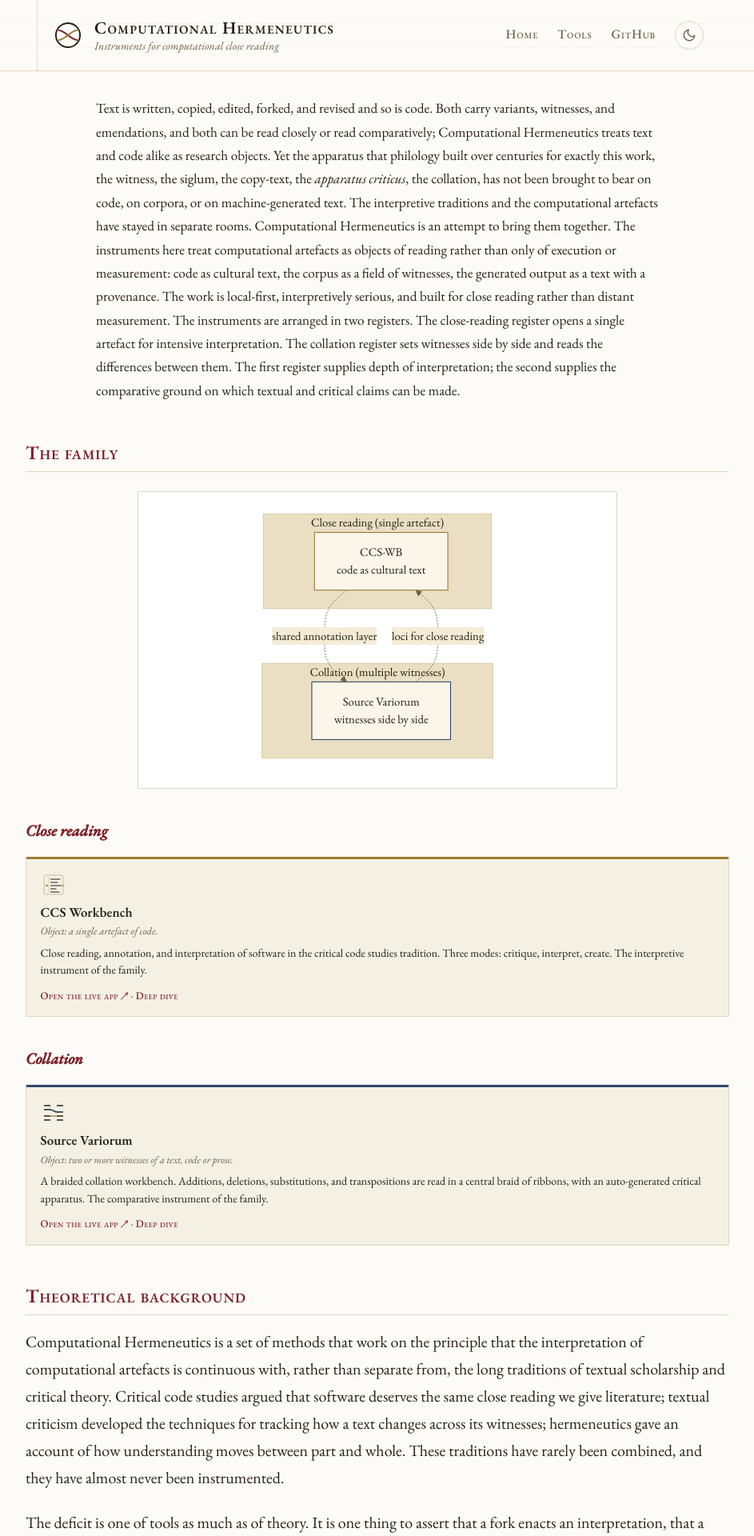
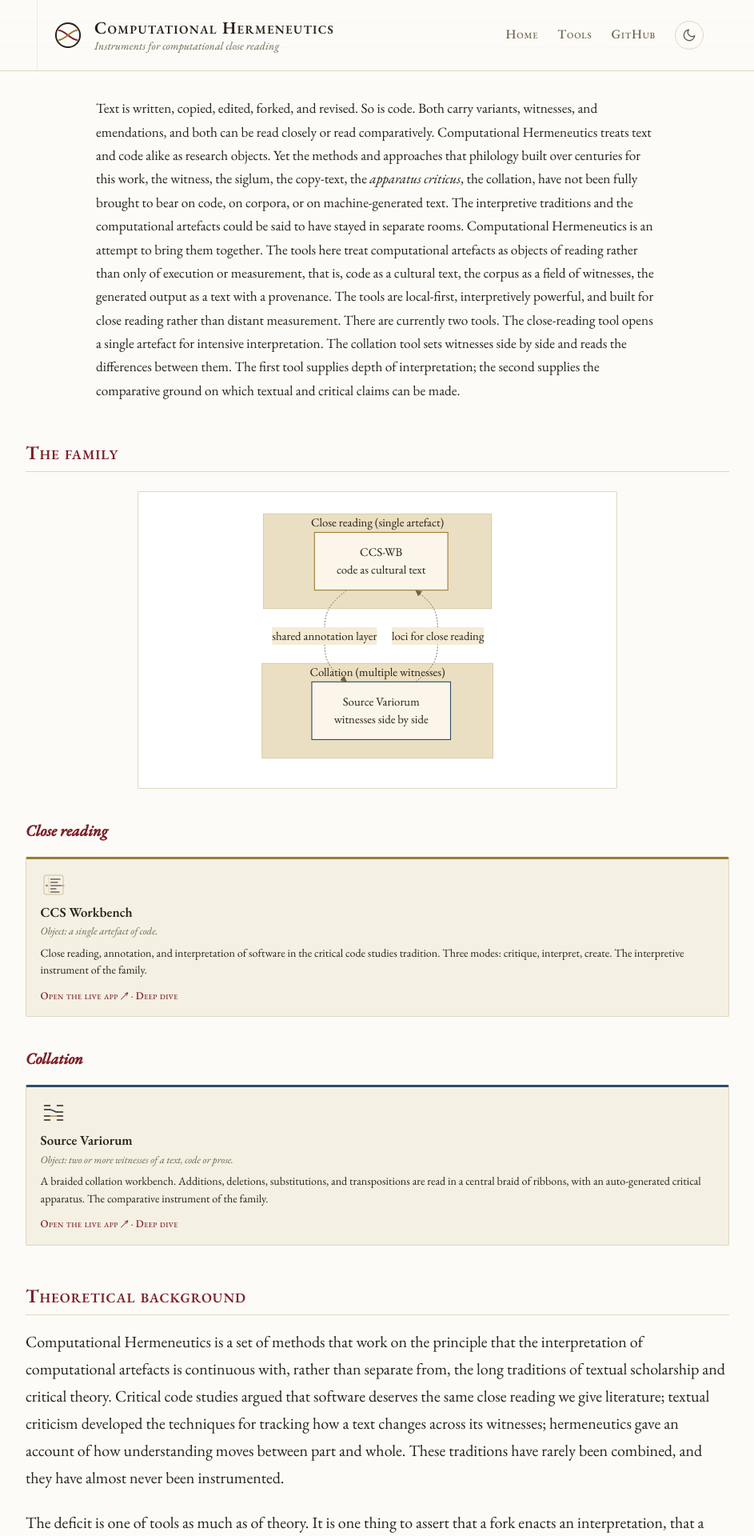
Before and after one commit to Computational-Hermeneutics/Computational-Hermeneutics.github.io, a Jekyll site: the page built from index.md, in a window 1280 px wide. Shown: the top 1920 px of the page at 80% size, without its empty margins (168-1111 px from the left). Built offline with Jekyll 4.4.1, drawn with Linux system fonts in a browser that asks for light colours.

Commit message:
Soften notepad header further; rewrite lede (tools framing, fuller prose)

```diff
--- a/assets/css/style.scss
+++ b/assets/css/style.scss
@@ -75,8 +75,8 @@
     to bottom,
     transparent 0,
     transparent 29px,
-    color-mix(in srgb, var(--ch-rule) 22%, transparent) 29px,
-    color-mix(in srgb, var(--ch-rule) 22%, transparent) 30px
+    color-mix(in srgb, var(--ch-rule) 10%, transparent) 29px,
+    color-mix(in srgb, var(--ch-rule) 10%, transparent) 30px
   );
   background-position: left top;
   border-bottom: 1px solid var(--ch-rule);
@@ -100,7 +100,7 @@
     left: 0.9rem;
     width: 1px;
     background: var(--ch-blue);
-    opacity: 0.16;
+    opacity: 0.08;
     pointer-events: none;
   }
 }
--- a/index.md
+++ b/index.md
@@ -5,11 +5,11 @@
 
 <section class="lede">
 
-Text is written, copied, edited, forked, and revised and so is code. Both carry variants, witnesses, and emendations, and both can be read closely or read comparatively; Computational Hermeneutics treats text and code alike as research objects. Yet the apparatus that philology built over centuries for exactly this work, the witness, the siglum, the copy-text, the <em>apparatus criticus</em>, the collation, has not been brought to bear on code, on corpora, or on machine-generated text. The interpretive traditions and the computational artefacts have stayed in separate rooms.
+Text is written, copied, edited, forked, and revised. So is code. Both carry variants, witnesses, and emendations, and both can be read closely or read comparatively. Computational Hermeneutics treats text and code alike as research objects. Yet the methods and approaches that philology built over centuries for this work, the witness, the siglum, the copy-text, the <em>apparatus criticus</em>, the collation, have not been fully brought to bear on code, on corpora, or on machine-generated text. The interpretive traditions and the computational artefacts could be said to have stayed in separate rooms.
 
-Computational Hermeneutics is an attempt to bring them together. The instruments here treat computational artefacts as objects of reading rather than only of execution or measurement: code as cultural text, the corpus as a field of witnesses, the generated output as a text with a provenance. The work is local-first, interpretively serious, and built for close reading rather than distant measurement.
+Computational Hermeneutics is an attempt to bring them together. The tools here treat computational artefacts as objects of reading rather than only of execution or measurement, that is, code as a cultural text, the corpus as a field of witnesses, the generated output as a text with a provenance. The tools are local-first, interpretively powerful, and built for close reading rather than distant measurement.
 
-The instruments are arranged in two registers. The close-reading register opens a single artefact for intensive interpretation. The collation register sets witnesses side by side and reads the differences between them. The first register supplies depth of interpretation; the second supplies the comparative ground on which textual and critical claims can be made.
+There are currently two tools. The close-reading tool opens a single artefact for intensive interpretation. The collation tool sets witnesses side by side and reads the differences between them. The first tool supplies depth of interpretation; the second supplies the comparative ground on which textual and critical claims can be made.
 
 </section>
 
```
